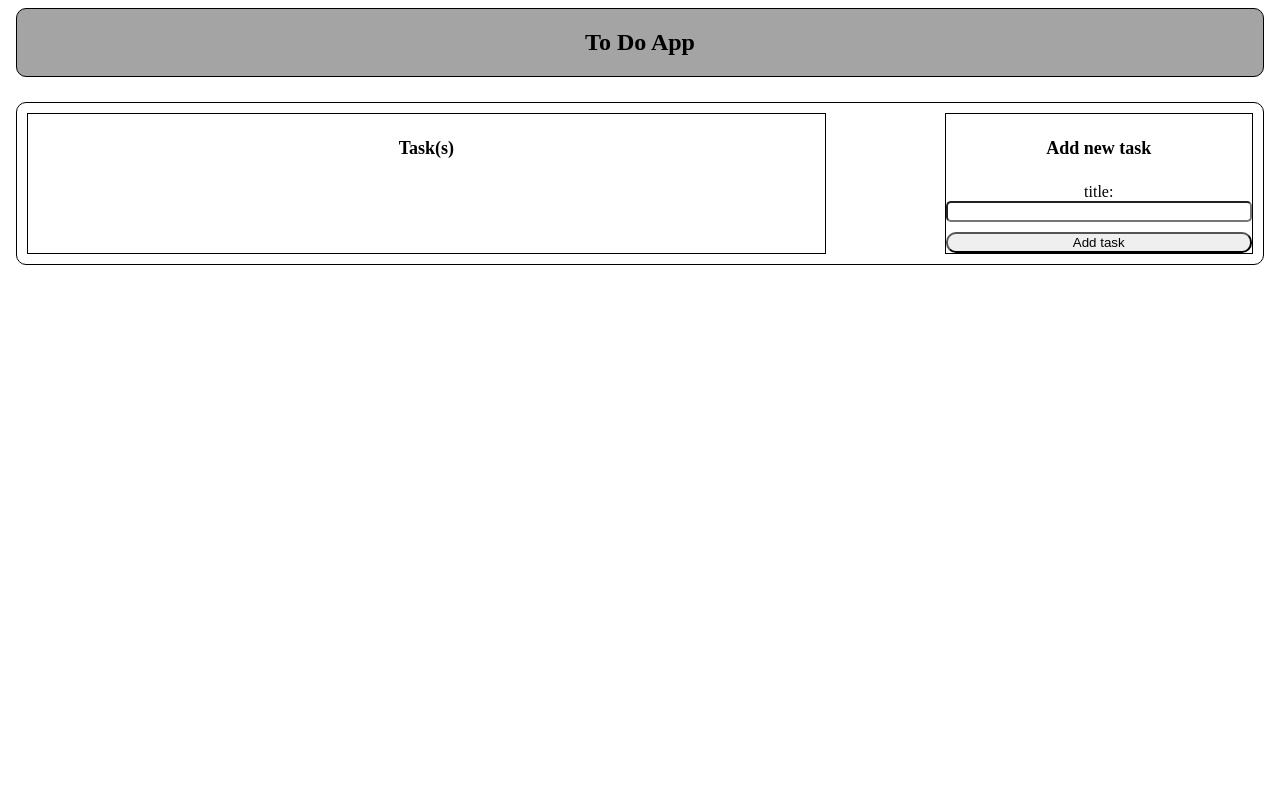
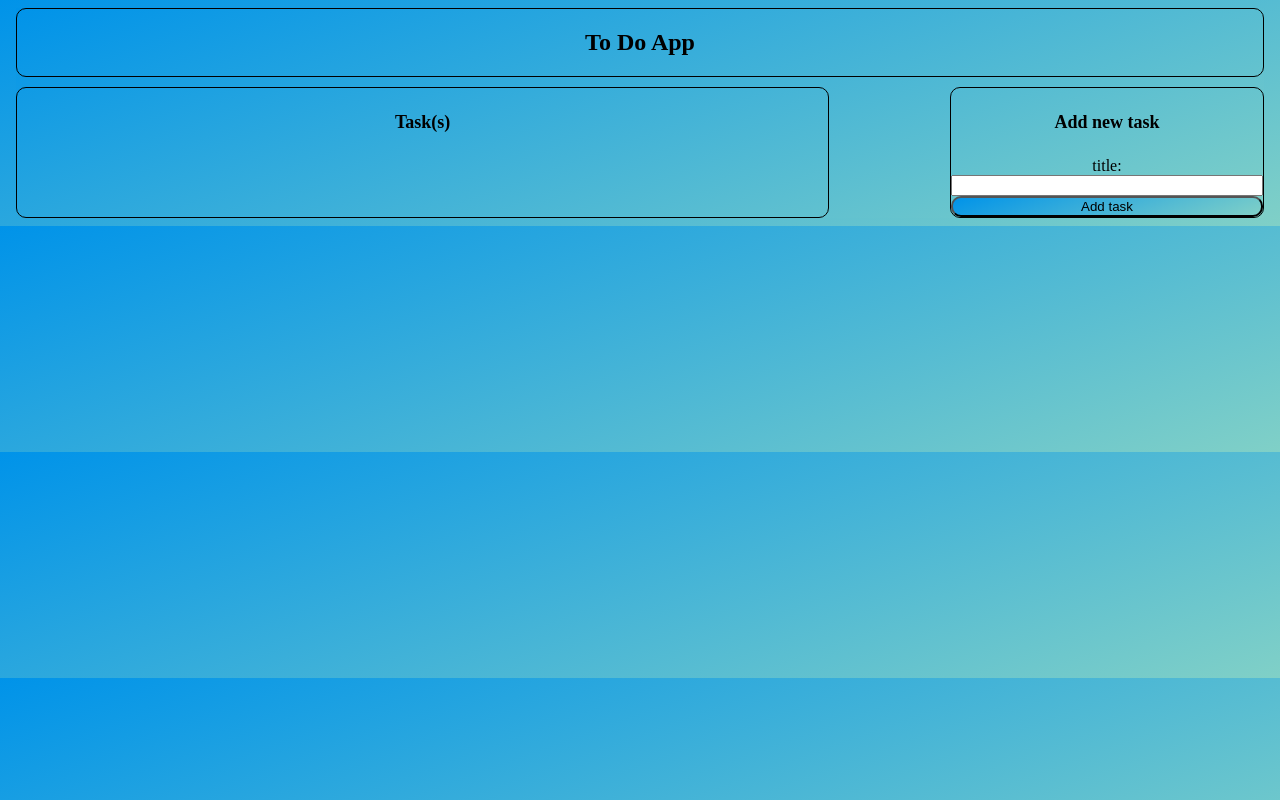
Before and after one commit to Mohadevsn/To-Do-App-Angular-, an Angular app: page / in a window 1280 px wide. Built offline with nearby package versions, Linux system fonts and the light colour scheme.

Commit message:
[style]: start of styling

```diff
--- a/src/app/components/title.component.html
+++ b/src/app/components/title.component.html
@@ -1,4 +1,4 @@
-<div class="container">
+<div class="title">
     <h2>To Do App</h2>
 
 </div>
--- a/src/app/components/to-do-box.component.css
+++ b/src/app/components/to-do-box.component.css
@@ -1,4 +1,4 @@
-.container{
+.title{
     border: 1px solid black;
     border-radius: 10px;
     margin-top: 2%;
--- a/src/app/components/to-do-box.component.html
+++ b/src/app/components/to-do-box.component.html
@@ -38,47 +38,9 @@
 
 
 <style>
-    .container{
-        display: flex;
-        flex-direction:  row;
-        width: 100%;
-        justify-content: space-between;
-    }
 
-    .left--box{
-        border: 1px solid black;
-        width: 65%;
-        text-align: center;
-    }
 
-    .right--box{
-        border: 1px solid black;
-        float: right;
-        width: 25%;
-        text-align: center;
 
-    }
 
-    .task--list{
-        display: flex;
-        flex-direction: row;
-    }
-    .stat {
-        float: right;
-        width: 0%;
-    }
-    .addTask{
-        display: flex;
-        flex-direction: column;
 
-    }
-
-    .input{
-        border-radius: 5px;
-    }
-
-    .addButton{
-        margin-top: 10px;
-        border-radius: 10px;
-    }
 </style>
--- a/src/app/components/to-do-box.component.ts
+++ b/src/app/components/to-do-box.component.ts
@@ -27,6 +27,12 @@ export class toDoBox{
         this.numberTask++;
     }
 
+    clearTask(this: toDoBox): void{
+        this.toDos = [] ;
+        console.log("clearing up")
+
+    }
+
     toggle(index: any){
         if(this.toDos[index].done ){
             this.toDos[index].done = false;
@@ -41,13 +47,18 @@ export class toDoBox{
         }
 
         if((this.numberTask !== 0 ) &&(this.numberTask == this.numberTaskDone)){
-            // setTimeout(1000);
-            this.toDos = [] ;
-            console.log("clearing up")
+            console.log('start to clear .....');
+            window.setTimeout(this.clearTask, 1000);
+            // setTimeout( this.clearTask, 3000);
+            console.log('clearing completed');
+
         }
 
+    }
 
-    }
+
+
+
 
     // completeTask(){
     //     this.isComplete = true;
--- a/src/styles.css
+++ b/src/styles.css
@@ -1 +1,57 @@
 /* You can add global styles to this file, and also import other style files */
+
+body{
+    background-color: #0093E9;
+    background-image: linear-gradient(160deg, #0093E9 0%, #80D0C7 100%);
+
+}
+
+/* to do title styles */
+.title{
+    border: 1px solid rgb(0, 0, 0);
+    border-radius: 10px;
+    margin-bottom: 10px;
+}
+
+/* to do box styles */
+.container{
+    display: flex;
+    flex-direction:  row;
+    width: 100%;
+    justify-content: space-between;
+    border-radius: 10px;
+}
+
+.left--box{
+    border: 1px solid black;
+    width: 65%;
+    text-align: center;
+    border-radius: 10px;
+}
+
+.right--box{
+    border: 1px solid black;
+    float: right;
+    width: 25%;
+    text-align: center;
+    border-radius: 10px;
+}
+
+.task--list{
+    display: flex;
+    flex-direction: row;
+}
+.stat {
+    float: right;
+    width: 0%;
+}
+.addTask{
+    display: flex;
+    flex-direction: column;
+
+}
+.addButton{
+    background-color: #0093E9;
+    background-image: linear-gradient(160deg, #0093E9 0%, #80D0C7 100%);
+    border-radius: 10px;
+}
```
